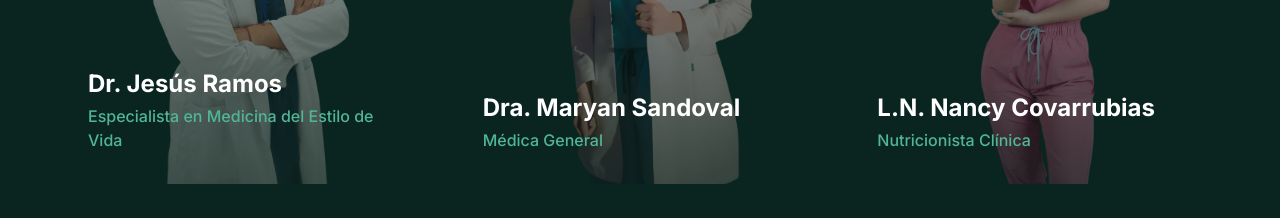
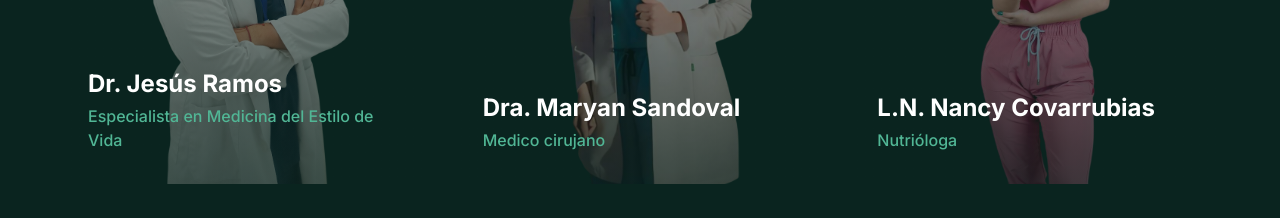
Before and after one commit to joseramos-mx/plenomedweb, a Next.js app: page / in a window 1280 px wide. Shown: the part 3620-3838 px from the top of the page. Built offline with nearby package versions, Linux system fonts and the light colour scheme.

Commit message:
updates profiles

```diff
--- a/src/components/team.jsx
+++ b/src/components/team.jsx
@@ -59,17 +59,17 @@ export default function TeamSection() {
       name: "Dr. Jesús Ramos",
       role: "Especialista en Medicina del Estilo de Vida",
       image: "/drjesus.png?height=600&width=450&text=Dra.MS",
-      bio: "Con más de 15 años de experiencia, El Dr. Jesús Ramos ha ayudado a cientos de pacientes a revertir su diabetes tipo 2 a través de cambios en el estilo de vida y nutrición personalizada.",
+      bio: "Con más de 10 años de experiencia, El Dr. Jesús Ramos ha ayudado a cientos de pacientes a revertir su diabetes tipo 2 a través de cambios en el estilo de vida y nutrición personalizada.",
     },
     {
       name: "Dra. Maryan Sandoval",
-      role: "Médica General",
+      role: "Medico cirujano",
       image: "/dramaryan.png?height=600&width=450&text=Dr.CM",
-      bio: "Especialista en trastornos hormonales y metabólicos. La Dra. Maryan combina la medicina convencional con enfoques integrales para lograr resultados óptimos en sus pacientes.",
+      bio: "La Dra. Maryan es un médico cirujano apasionada por la pediatria y el control del niño para lograr un crecimiento y desarrollo óptimo. Con una sólida formación en medicina, Maryan se dedica a brindar atención integral a los más pequeños.",
     },
     {
       name: "L.N. Nancy Covarrubias",
-      role: "Nutricionista Clínica",
+      role: "Nutrióloga",
       image: "/lnnancy.png?height=600&width=450&text=Lic.AG",
       bio: "Experta en nutrición terapéutica y planes alimentarios personalizados. Nancy se especializa en crear estrategias nutricionales que son efectivas y sostenibles a largo plazo.",
     },
```
